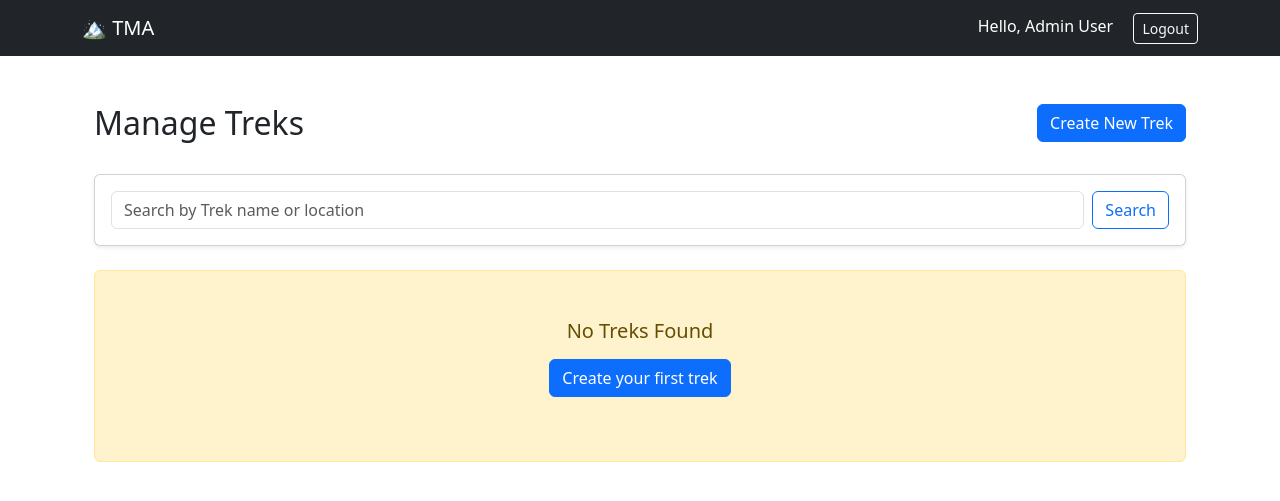
After one commit to prerak2005/TMA-23f3001390-MAD1, a Flask app: page /admin/treks in a window 1280 px wide. The commit adds this page. Shown: the top 501 px of the page. Run offline with Flask 3, Linux system fonts and the light colour scheme; a user stored in the database is signed in.

Commit message:
Added trek management and searching

```diff
--- a/app/admin_routes.py
+++ b/app/admin_routes.py
@@ -108,3 +108,32 @@ def create_trek():
 
     # Get request shows form
     return render_template('admin/create_trek.html')
+
+
+@admin.route('/treks')
+@login_required
+def manage_treks():
+    '''View all treks with options to approve, edit, or delete'''
+
+    search_query = request.args.get('search', '').strip()
+
+    if search_query:
+        # Search by name or location(case-insensitive)
+        treks = Trek.query.filter(
+            db.or_(
+                Trek.name.ilike(f'%{search_query}%'),
+                Trek.location.ilike(f'%{search_query}%')
+            )
+        ).all()
+        search_message = f'Found {len(treks)} trek(s) matching "{search_query}"'
+    else:
+        # Get all treks, sorted by creation date(newest first)
+        treks = Trek.query.order_by(Trek.created_at.desc()).all()
+        search_message = None
+
+    return render_template(
+        'admin/manage_treks.html',
+        treks=treks,
+        search_query=search_query,
+        search_message=search_message
+    )
--- a/app/templates/admin/dashboard.html
+++ b/app/templates/admin/dashboard.html
@@ -64,7 +64,7 @@
         <div class="row mt-5">
             <div class="col-md-12">
                 <h5 class="mb-3">Quick Actions</h5>
-                <a href="#" class="btn btn-primary btn-sm">Manage Treks</a>
+                <a href="{{ url_for('admin.manage_treks') }}" class="btn btn-primary btn-sm">Manage Treks</a>
                 <a href="#" class="btn btn-success btn-sm">Manage Staff</a>
                 <a href="#" class="btn btn-info btn-sm">Manage Users</a>
                 <a href="#" class="btn btn-warning btn-sm">View Bookings</a>
--- /dev/null
+++ b/app/templates/admin/manage_treks.html
@@ -0,0 +1,129 @@
+{% extends "base.html" %}
+
+{% block title %}Manage Treks - Admin{% endblock %}
+
+{% block content %}
+<div class="container-fluid mt-5">
+    <div class="row mb-4">
+        <div class="col-md-6">
+            <h2>Manage Treks</h2>
+        </div>
+        <div class="col-md-6 text-end">
+            <a href="{{ url_for('admin.create_trek') }}" class="btn btn-primary">Create New Trek</a>
+        </div>
+    </div>
+
+
+    <!-- Search Form -->
+     <div class="card mb-4 shadow-sm">
+        <div class="card-body">
+            <form method="GET" action="{{ url_for('admin.manage_treks') }}" class="d-flex gap-2">
+                <input
+                    type="text"
+                    name="search"
+                    class="form-control"
+                    placeholder="Search by Trek name or location"
+                    value="{{ search_query }}"
+                >
+                <button type="submit" class="btn btn-outline-primary">Search</button>
+                {% if search_query %}
+                    <a href="{{ url_for('admin.manage_treks') }}" class="btn btn-outline-secondary">Clear</a>
+                {% endif %}
+            </form>
+        </div>
+     </div>
+
+
+     <!-- Search Results -->
+      {% if search_message %}
+        <div class="alert alert-info alert-dismissible fade show">
+            <strong>Search Results:</strong> {{ search_message }}
+            <button type="button" class="btn-close" data-bs-dismiss="alert"></button>
+        </div>
+      {% endif %}
+
+      <!-- Treks Table -->
+       {% if treks %}
+        <div class="table-responsive">
+            <table class="table table-hover table-striped">
+                <thead class="table-dark">
+                    <tr>
+                        <th>Trek Name</th>
+                        <th>Location</th>
+                        <th>Difficulty</th>
+                        <th>Duration</th>
+                        <th>Dates</th>
+                        <th>Slots</th>
+                        <th>Status</th>
+                        <th>Actions</th>
+                    </tr>
+                </thead>
+
+                <tbody>
+                    {% for trek in treks %}
+                    <tr>
+                        <td><strong>{{ trek.name }}</strong></td>
+                        <td>{{ trek.location }}</td>
+                        <td>
+                            {% if trek.difficulty == 'Easy' %}
+                                <span class="badge bg-success">{{ trek.difficulty }}</span>
+                            {% elif trek.difficulty == 'Moderate' %}
+                                <span class="badge bg-warning">{{ trek.difficulty }}</span>
+                            {% elif trek.difficulty == 'Hard' %}
+                                <span class="badge bg-warning text-dark">{{ trek.difficulty }}</span>
+                            {% elif trek.difficulty == 'Extreme' %}
+                                <span class="badge bg-danger">{{ trek.difficulty }}</span>
+                            {% endif %}
+                        </td>
+                        <td>{{ trek.duration }}</td>
+                        <td>
+                            <small>
+                                {{ trek.start_date.strftime('%d-%m-%Y') }}<br>
+                                to<br>
+                                {{ trek.end_date.strftime('%d-%m-%Y') }}
+                            </small>
+                        </td>
+                        <td>
+                            <span class="badge bg-primary">
+                                {{ trek.available_slots }} / {{ trek.total_slots }}
+                            </span>
+                        </td>
+                         <td>
+                            <span class="badge bg-primary">
+                                {{ trek.available_slots }} / {{ trek.total_slots }}
+                            </span>
+                        </td>
+                        <td>
+                            {% if trek.status == 'Pending' %}
+                                <span class="badge bg-secondary">{{ trek.status }}</span>
+                            {% elif trek.status == 'Approved' %}
+                                <span class="badge bg-success">{{ trek.status }}</span>
+                            {% elif trek.status == 'Open' %}
+                                <span class="badge bg-success">{{ trek.status }}</span>
+                            {% elif trek.status == 'Closed' %}
+                                <span class="badge bg-danger">{{ trek.status }}</span>
+                            {% elif trek.status == 'Completed' %}
+                                <span class="badge bg-dark">{{ trek.status }}</span>
+                            {% endif %}
+                        </td>
+                        <td>
+                            <a href="#" class="btn btn-sm btn-warning" title="Edit Trek">Edit</a>
+                            <a href="#" class="btn btn-sm btn-danger" title="Delete Trek">Delete</a>
+                        </td>
+                    </tr>
+                    {% endfor %}
+                </tbody>
+            </table>
+        </div>
+    {% else %}
+        <div class="alert alert-warning text-center py-5">
+            <h5>No Treks Found</h5>
+            {% if search_query %}
+                <p>Try a different search term or <a href="{{ url_for('admin.manage_treks') }}">view all treks</a></p>
+            {% else %}
+                <p><a href="{{ url_for('admin.create_trek') }}" class="btn btn-primary mt-2">Create your first trek</a></p>
+            {% endif %}
+        </div>
+    {% endif %}
+</div>
+{% endblock %}
```
